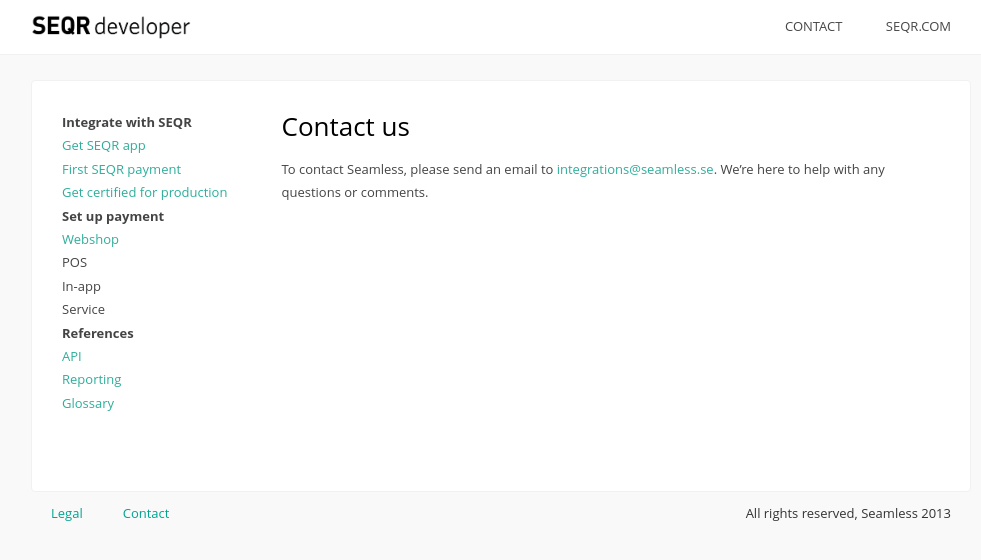
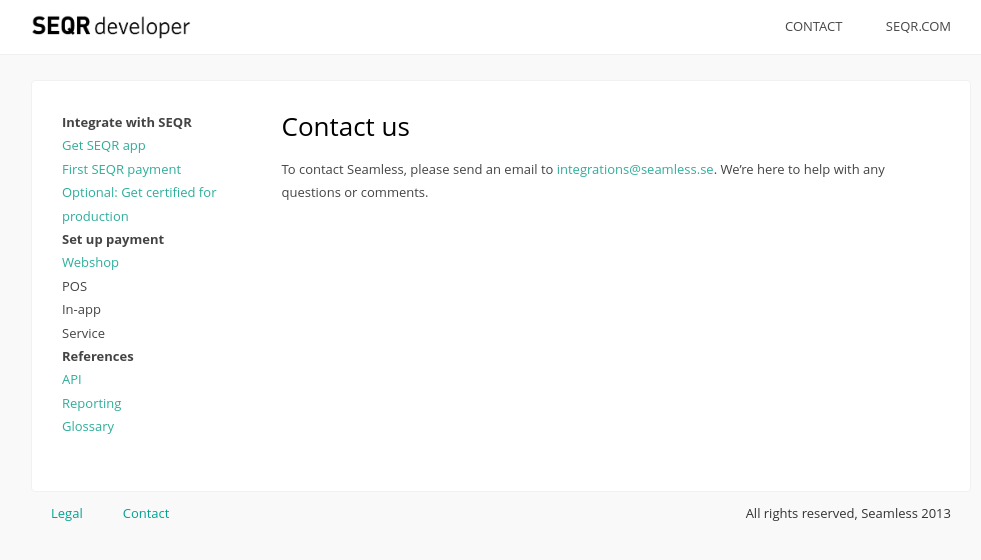
Before and after one commit to SeamlessDistribution/SeamlessDistribution.github.io, a Jekyll site: the page built from contact/index.md, in a window 1280 px wide. Shown: the top 560 px of the page, without its empty margins (139-1120 px from the left). Built offline with Jekyll 4.4.1, drawn with Linux system fonts in a browser that asks for light colours.

Commit message:
Update default.html

```diff
--- a/_layouts/default.html
+++ b/_layouts/default.html
@@ -36,7 +36,7 @@
 				<li class="parent">Integrate with SEQR</li>
 				<li><a href="/app/">Get SEQR app</a></li>
 				<li><a href="/merchant/payment/">First SEQR payment</a></li>
-				<li><a href="/merchant/reference/certification.html">Get certified for production</a></li>
+				<li><a href="/merchant/reference/certification.html">Optional: Get certified for production</a></li>
 				<li class="parent">Set up payment</li>
 				<li><a href="/merchant/webshop/">Webshop</a></li>
 				<li>POS</li>
```
